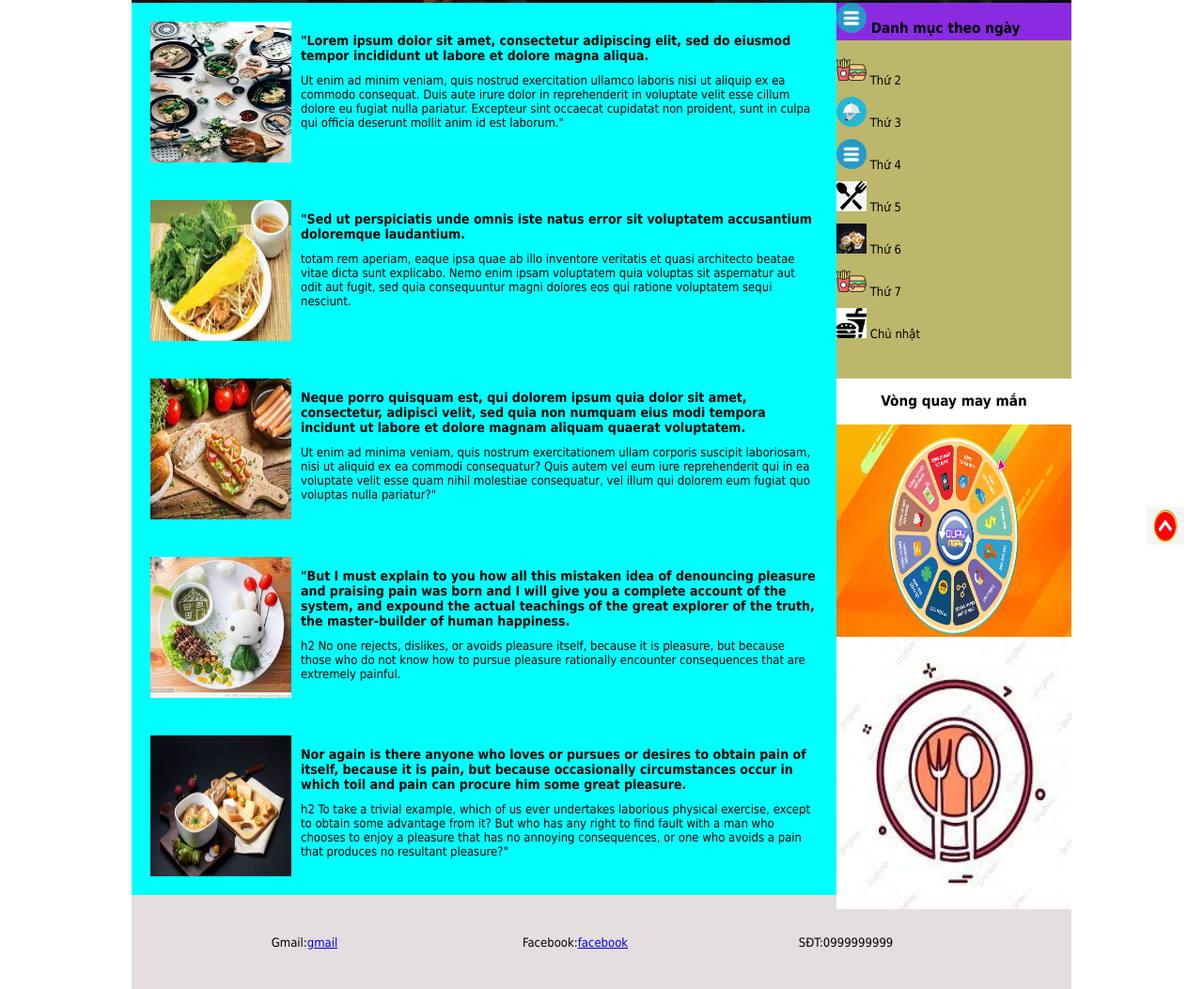
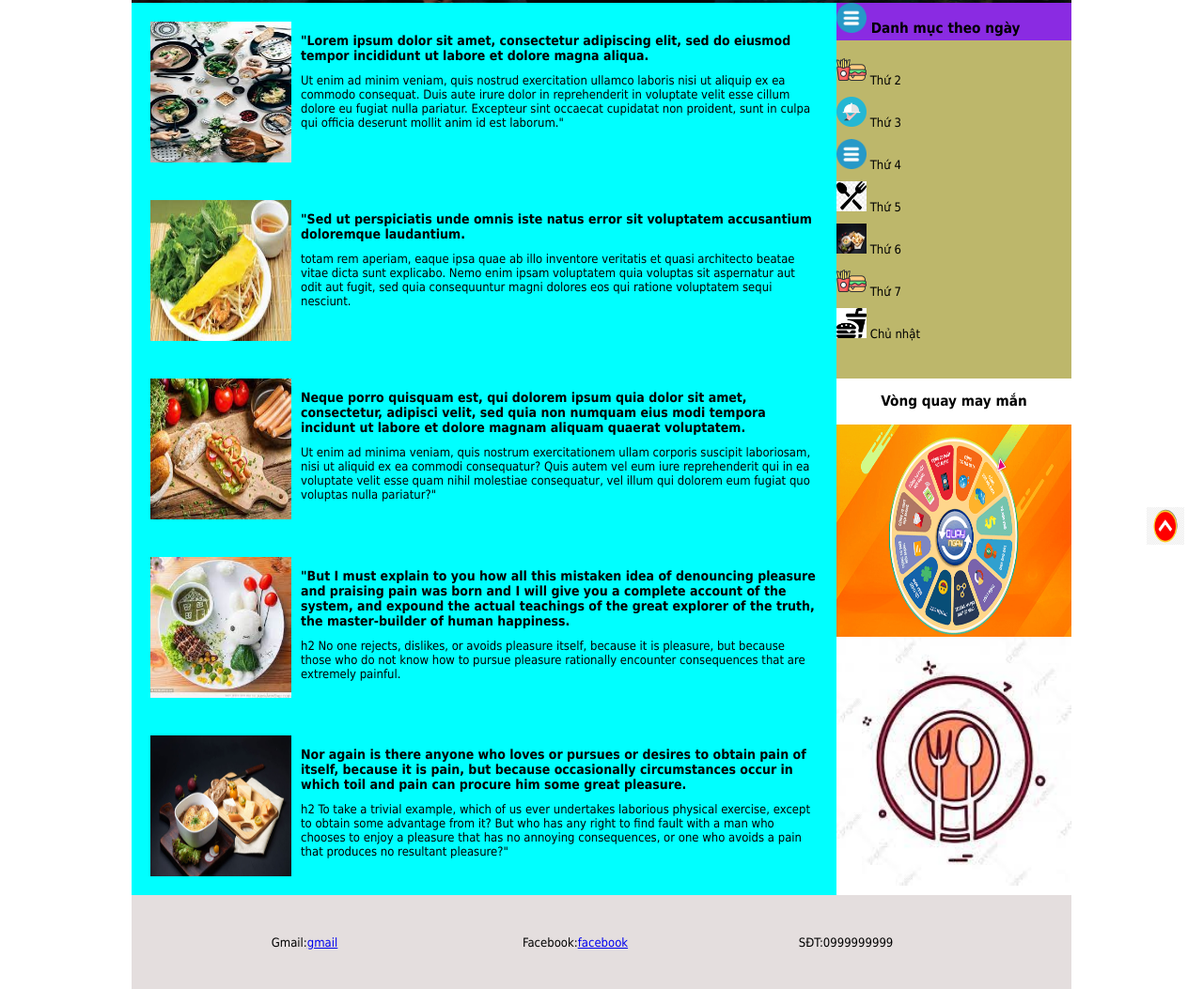
Before and after one commit to haducnam29/haducnam29.github.io, a plain HTML site: page buoihoc3/index.html in a window 1280 px wide. Shown: the part 197-1250 px from the top of the page at 94% size. Drawn offline with Linux system fonts and the light colour scheme.

Commit message:
Update index.html

```diff
--- a/buoihoc3/index.html
+++ b/buoihoc3/index.html
@@ -129,7 +129,7 @@
             <div class="menu-right2"><h3>Vòng quay may mắn </h3>
             <img src="./img/vòng qyat.png" alt="vòng quay"  width= 250px height= 230px></div>
             <div class="menu-right3">
-                <img src="./img/tải xuống (2).jpg" alt="22"  height= 290px width= 250px >
+                <img src="./img/tải xuống (2).jpg" alt="22"  height= 265px width= 250px >
             </div>
             <div class="icon"> <a href="#top"><img src="./img/muiten.png" alt="muiten" width="40px" height="40px"></a>
             </div>
```
